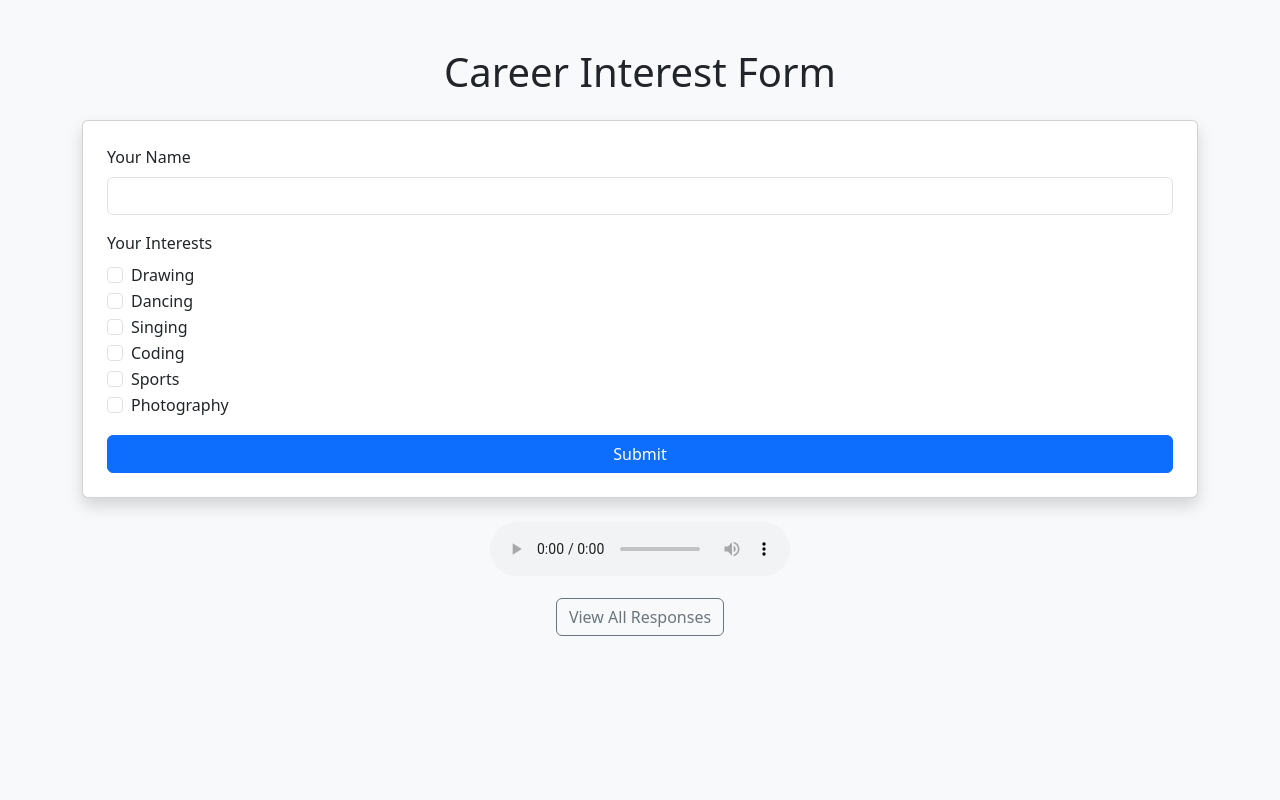
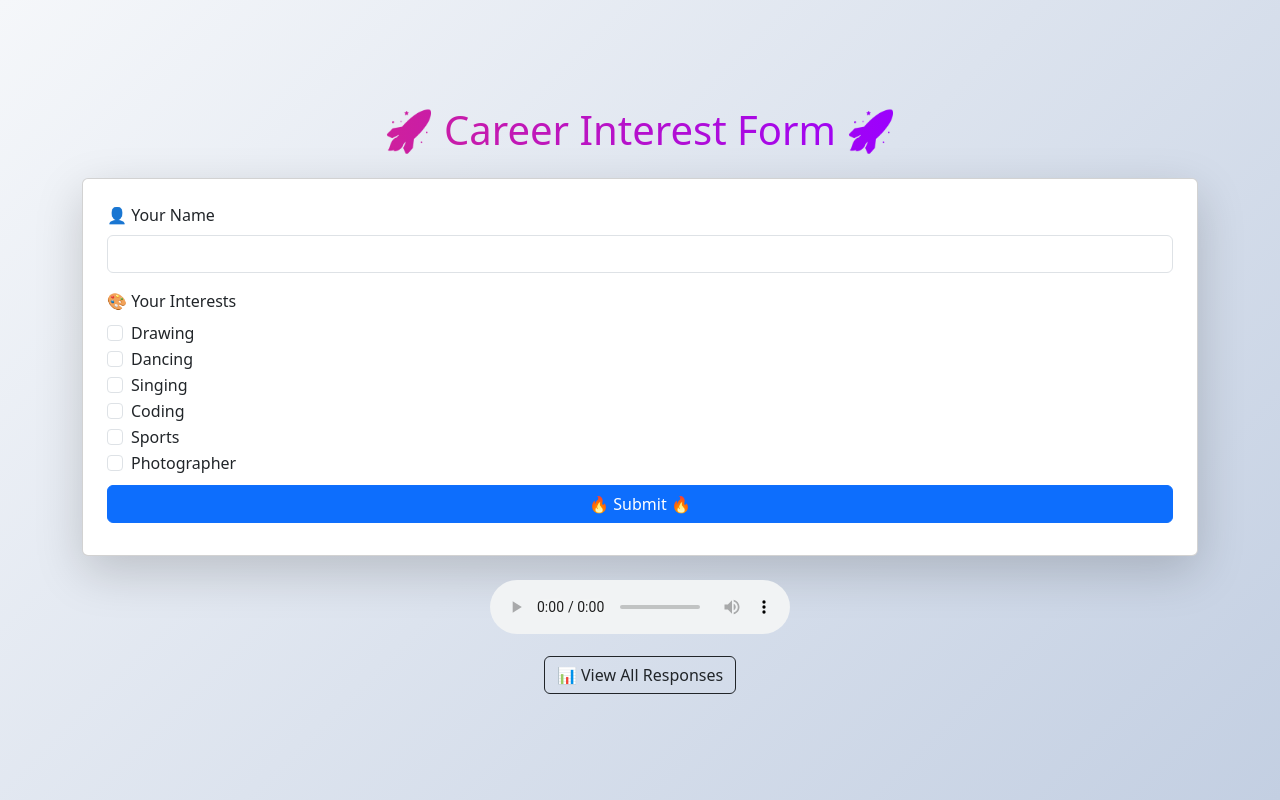
Before and after one commit to kaizer3122/carrier_form_app, a Flask app: page / in a window 1280 px wide. Run offline with Flask 3, Linux system fonts and the light colour scheme.

Commit message:
form.html

```diff
--- a/templates/form.html
+++ b/templates/form.html
@@ -4,11 +4,62 @@
     <meta charset="UTF-8">
     <title>Career Interest Form</title>
     <link href="https://cdn.jsdelivr.net/npm/bootstrap@5.3.0/dist/css/bootstrap.min.css" rel="stylesheet">
+    <style>
+        body {
+            background: linear-gradient(135deg, #f5f7fa, #c3cfe2);
+            min-height: 100vh;
+            display: flex;
+            justify-content: center;
+            align-items: center;
+        }
+        h1 {
+            animation: shimmer 2s infinite linear;
+            background: linear-gradient(90deg, #ff8a00, #e52e71, #9b00ff, #ff8a00);
+            -webkit-background-clip: text;
+            -webkit-text-fill-color: transparent;
+            background-size: 200% auto;
+        }
+        @keyframes shimmer {
+            to { background-position: 200% center; }
+        }
+        .card {
+            animation: fadeInUp 1s ease forwards;
+            transform: translateY(50px);
+            opacity: 0;
+        }
+        @keyframes fadeInUp {
+            to {
+                transform: translateY(0);
+                opacity: 1;
+            }
+        }
+        .btn-primary {
+            animation: bounce 2s infinite;
+        }
+        @keyframes bounce {
+            0%, 20%, 50%, 80%, 100% { transform: translateY(0); }
+            40% { transform: translateY(-10px); }
+            60% { transform: translateY(-5px); }
+        }
+        .form-check-input:checked + .form-check-label {
+            font-weight: bold;
+            color: #e52e71;
+            transform: scale(1.1);
+            transition: transform 0.2s, color 0.2s;
+        }
+        .audio-container {
+            animation: fadeIn 2s ease forwards;
+            opacity: 0;
+        }
+        @keyframes fadeIn {
+            to { opacity: 1; }
+        }
+    </style>
 </head>
-<body class="bg-light">
+<body>
 
-<div class="container mt-5">
-    <h1 class="text-center mb-4">Career Interest Form</h1>
+<div class="container">
+    <h1 class="text-center mb-4">🚀 Career Interest Form 🚀</h1>
 
     {% with messages = get_flashed_messages(with_categories=true) %}
       {% if messages %}
@@ -21,45 +72,27 @@
       {% endif %}
     {% endwith %}
 
-    <form method="POST" class="card p-4 shadow">
+    <form method="POST" class="card p-4 shadow-lg">
         <div class="mb-3">
-            <label for="name" class="form-label">Your Name</label>
+            <label for="name" class="form-label">👤 Your Name</label>
             <input type="text" name="name" id="name" class="form-control" required>
         </div>
 
         <div class="mb-3">
-            <label class="form-label">Your Interests</label>
+            <label class="form-label">🎨 Your Interests</label>
+            {% for item in ['drawing', 'dancing', 'singing', 'coding', 'sports', 'photographer'] %}
             <div class="form-check">
-                <input class="form-check-input" type="checkbox" name="drawing" value="Yes" id="drawing">
-                <label class="form-check-label" for="drawing">Drawing</label>
+                <input class="form-check-input" type="checkbox" name="{{ item }}" value="Yes" id="{{ item }}">
+                <label class="form-check-label" for="{{ item }}">{{ item.capitalize() }}</label>
             </div>
-            <div class="form-check">
-                <input class="form-check-input" type="checkbox" name="dancing" value="Yes" id="dancing">
-                <label class="form-check-label" for="dancing">Dancing</label>
-            </div>
-            <div class="form-check">
-                <input class="form-check-input" type="checkbox" name="singing" value="Yes" id="singing">
-                <label class="form-check-label" for="singing">Singing</label>
-            </div>
-            <div class="form-check">
-                <input class="form-check-input" type="checkbox" name="coding" value="Yes" id="coding">
-                <label class="form-check-label" for="coding">Coding</label>
-            </div>
-            <div class="form-check">
-                <input class="form-check-input" type="checkbox" name="sports" value="Yes" id="sports">
-                <label class="form-check-label" for="sports">Sports</label>
-            </div>
-            <div class="form-check">
-                <input class="form-check-input" type="checkbox" name="photographer" value="Yes" id="photographer">
-                <label class="form-check-label" for="photographer">Photography</label>
-            </div>
+            {% endfor %}
         </div>
 
-        <button type="submit" class="btn btn-primary w-100">Submit</button>
+        <button type="submit" class="btn btn-primary w-100">🔥 Submit 🔥</button>
     </form>
 
     {% if timestamp %}
-    <div class="text-center mt-4">
+    <div class="text-center mt-4 audio-container">
         <audio controls autoplay>
             <source src="{{ url_for('static', filename='voice.mp3') }}?{{ timestamp }}" type="audio/mpeg">
             Your browser does not support the audio element.
@@ -68,7 +101,7 @@
     {% endif %}
 
     <div class="text-center mt-3">
-        <a href="{{ url_for('show_responses') }}" class="btn btn-outline-secondary">View All Responses</a>
+        <a href="{{ url_for('show_responses') }}" class="btn btn-outline-dark">📊 View All Responses</a>
     </div>
 </div>
 
```
